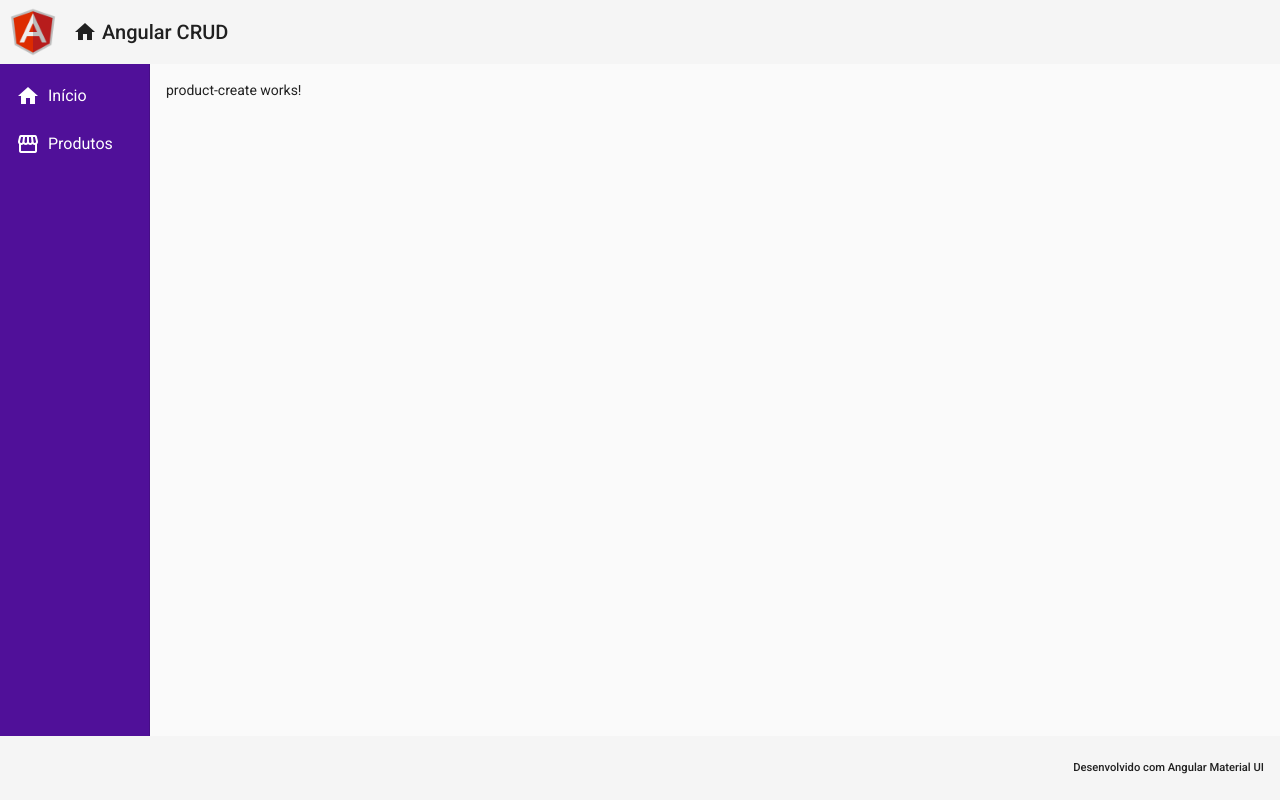
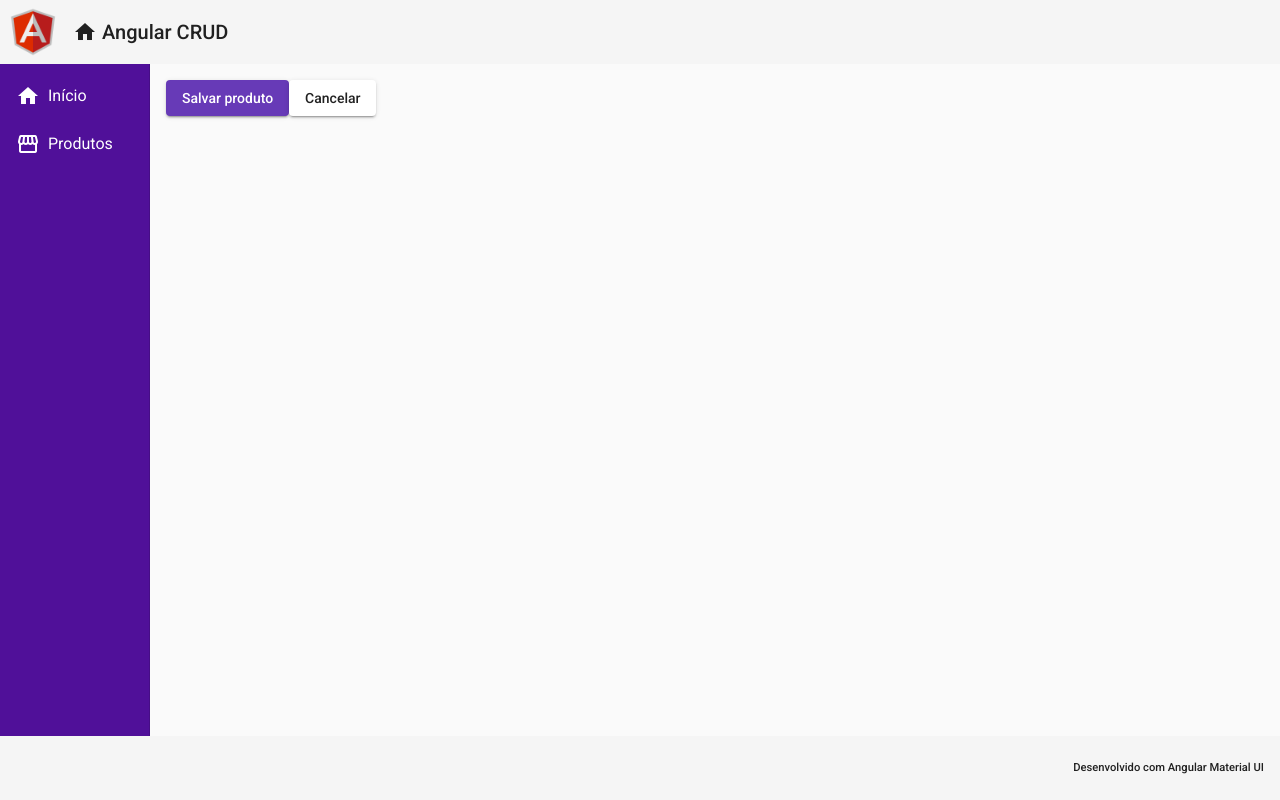
Before and after one commit to william-cesar/crud-angular, an Angular app in the folder frontend/: page /produto/criar in a window 1280 px wide. Built offline with nearby package versions, Linux system fonts and the light colour scheme.

Commit message:
Criaçao 'Model' e alteraçao de roteamento

```diff
--- a/frontend/src/app/app.module.ts
+++ b/frontend/src/app/app.module.ts
@@ -7,6 +7,7 @@
 import { MatListModule } from "@angular/material/list";
 import { MatCardModule } from "@angular/material/card";
 import { MatButtonModule } from "@angular/material/button";
+import { MatSnackBarModule } from "@angular/material/snack-bar";
 
 import { AppComponent } from "./app.component";
 import { HeaderComponent } from "./components/template/header/header.component";
@@ -34,6 +35,7 @@
     MatListModule,
     MatCardModule,
     MatButtonModule,
+    MatSnackBarModule,
   ],
   providers: [],
   bootstrap: [AppComponent],
--- a/frontend/src/app/components/product/product-create/product-create.component.html
+++ b/frontend/src/app/components/product/product-create/product-create.component.html
@@ -1 +1,5 @@
-<p>product-create works!</p>
+<button mat-raised-button (click)="createProduct()" color="primary">
+  Salvar produto
+</button>
+
+<button mat-raised-button (click)="cancel()">Cancelar</button>
--- a/frontend/src/app/components/product/product-create/product-create.component.ts
+++ b/frontend/src/app/components/product/product-create/product-create.component.ts
@@ -1,3 +1,5 @@
+import { Router } from "@angular/router";
+import { ProductService } from "./../product.service";
 import { Component, OnInit } from "@angular/core";
 
 @Component({
@@ -6,7 +8,15 @@
   styleUrls: ["./product-create.component.css"],
 })
 export class ProductCreateComponent implements OnInit {
-  constructor() {}
+  constructor(private productService: ProductService, private router: Router) {}
 
   ngOnInit(): void {}
+
+  createProduct(): void {
+    this.productService.showToastMessage("Produto criado com sucesso.");
+  }
+
+  cancel(): void {
+    this.router.navigate(["/produtos"]);
+  }
 }
--- /dev/null
+++ b/frontend/src/app/components/product/product.model.ts
@@ -0,0 +1,5 @@
+export interface Product {
+  id?: number;
+  name: string;
+  price: number;
+}
--- /dev/null
+++ b/frontend/src/app/components/product/product.service.ts
@@ -0,0 +1,17 @@
+import { Injectable } from "@angular/core";
+import { MatSnackBar } from "@angular/material/snack-bar";
+
+@Injectable({
+  providedIn: "root",
+})
+export class ProductService {
+  constructor(private snackBar: MatSnackBar) {}
+
+  showToastMessage(msg: string): void {
+    this.snackBar.open(msg, "", {
+      duration: 3000,
+      horizontalPosition: "right",
+      verticalPosition: "top",
+    });
+  }
+}
```
